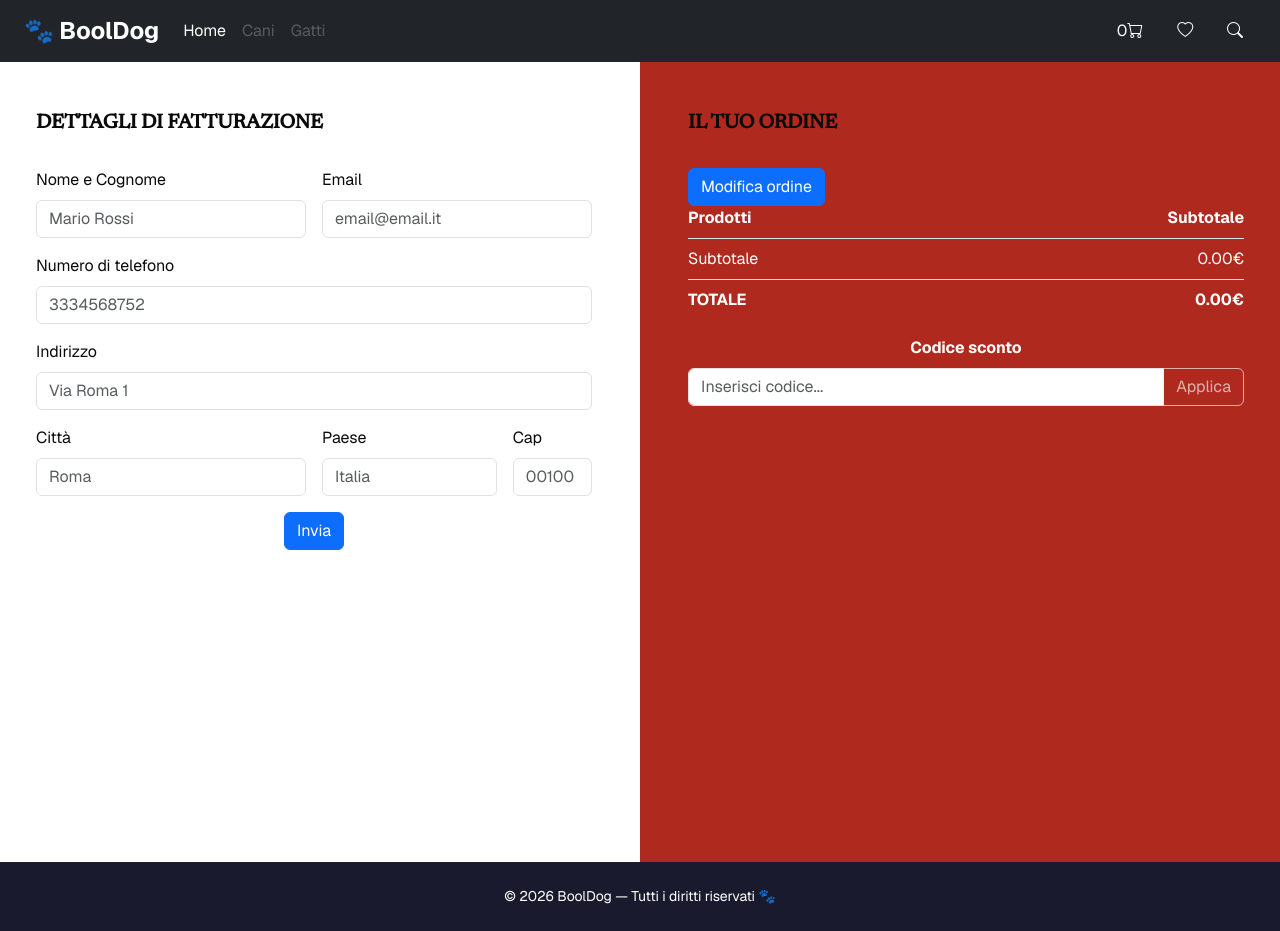
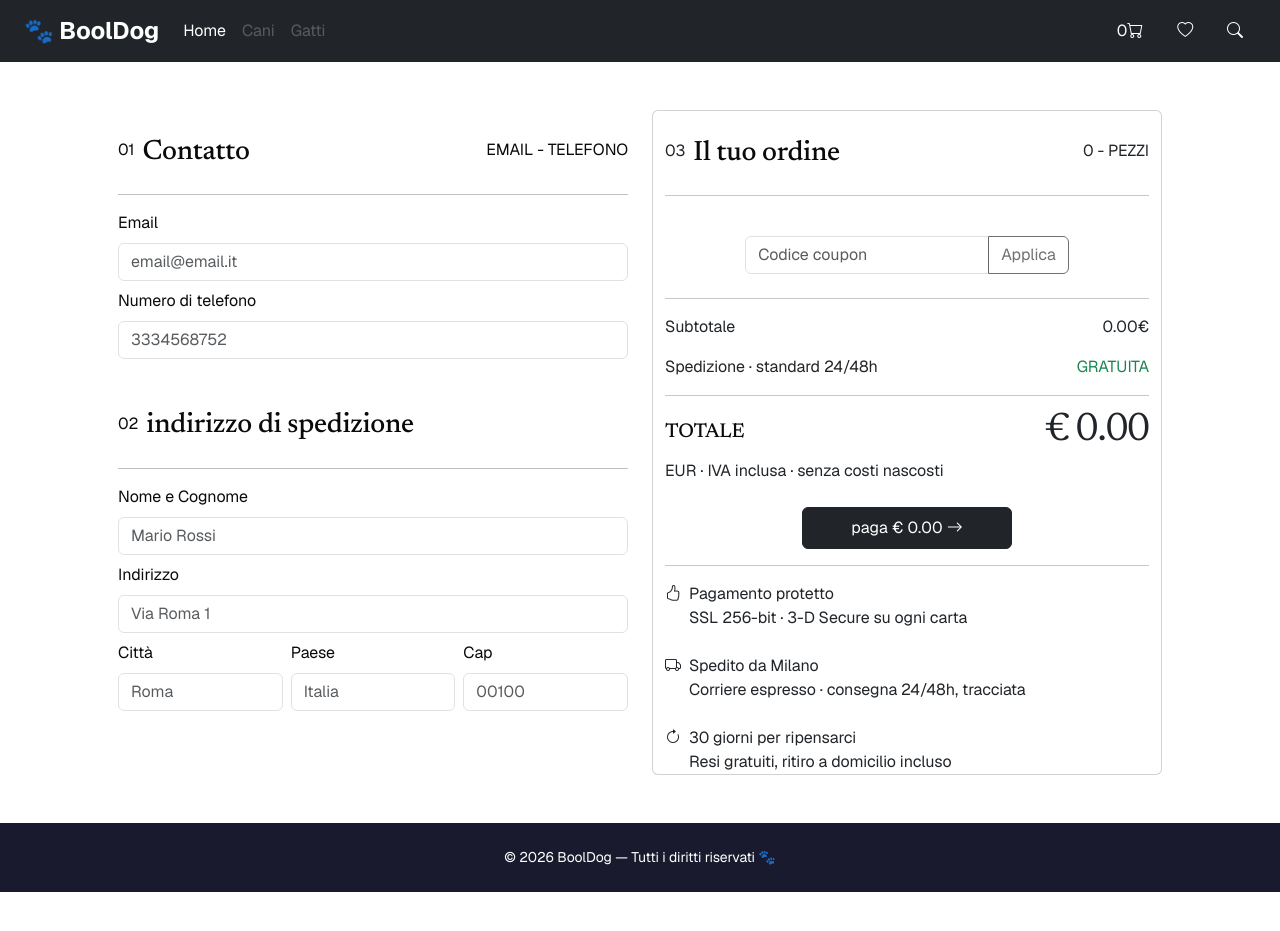
Before and after one commit to Carlo-Falanga/booldog-project-work, a React app in the folder frontend/: page /checkout in a window 1280 px wide. After the commit the page ends 892 px from the top, so only its background shows below. Built offline with nearby package versions, Linux system fonts and the light colour scheme; the HTML template or start-up script is replaced by a standard one.

Commit message:
feat: enhance CheckoutPage with coupon handling and improved layout

```diff
--- a/frontend/src/pages/CheckoutPage.jsx
+++ b/frontend/src/pages/CheckoutPage.jsx
@@ -11,6 +11,7 @@ export default function CheckoutPage() {
     const [discount, setDiscount] = useState(0);
     const [appliedCouponId, setAppliedCouponId] = useState(null);
     const [isLoadingCoupon, setIsLoadingCoupon] = useState(false);
+    const [couponName, setCouponName] = useState(null)
     const { cart, setCart } = useGlobal()
     const [newOrder, setNewOrder] = useState({
         "user_full_name": "",
@@ -30,21 +31,13 @@ export default function CheckoutPage() {
         ]
     })
 
+    const quantityTot = cart.reduce((acc, item) => acc + item.quantity, 0);
+
     const subtotal = cart.reduce(
         (acc, item) => acc + Number(item.price) * item.quantity,
         0,
     );
     const total = Math.max(0, subtotal - discount);
-
-    /*   const handlePhone = (e) => {
-          const value = e.target.value;
-          setPhone(value.replace(/[^0-9]/g, ''));
-      };
-
-      const handleZip = (e) => {
-          const value = e.target.value;
-          setZip(value.replace(/[^0-9]/g, ''));
-      }; */
 
     function handleChange(e) {
         const { id, value } = e.target;
@@ -94,6 +87,9 @@ export default function CheckoutPage() {
                 setAppliedCouponId(data.coupon?.id ?? null);
                 setCouponStatus("valid");
                 setCouponMessage(`Coupon applicato! Sconto di ${data.discount}€`);
+                setCouponName(data.coupon)
+
+                console.log(data)
             } else {
                 setDiscount(0);
                 setCouponStatus("invalid");
@@ -114,27 +110,33 @@ export default function CheckoutPage() {
         setCouponMessage("");
         setDiscount(0);
         setAppliedCouponId(null);
+        setCouponName(null)
     };
 
 
 
     return (
         <>
-            <div className="row">
+            <form onSubmit={handleSubmit}>
+                <div className="container d-flex justify-content-center p-5">
+                    <div className="row row-cols row-cols-sm-1 row-cols-md-2">
+                        <div className="col">
 
-                <div className="col-sm-12 col-md-6 pt-5 px-5">
-                    <h5 className="pb-4 fw-bold">DETTAGLI DI FATTURAZIONE</h5>
-
-                    <form className="row g-3" onSubmit={handleSubmit}>
-                        <div className="col-md-6">
-                            <label htmlFor="inputFullName" className="form-label">Nome e Cognome</label>
-                            <input value={newOrder.user_full_name} id="user_full_name" onChange={handleChange} type="text" className="form-control" placeholder="Mario Rossi" required />
+                            {/* CONTATTO */}
+                            <div className="d-flex justify-content-between align-items-end">
+                                <div className="d-flex gap-2 align-items-end mt-4">
+                                    <p>01</p>
+                                    <h3>Contatto</h3>
                                 </div>
-                        <div className="col-md-6">
+                                <p>EMAIL - TELEFONO</p>
+                            </div>
+                            <hr />
+                            <div className="d-flex flex-column gap-2">
+                                <div>
                                     <label htmlFor="inputEmail4" className="form-label">Email</label>
                                     <input value={newOrder.email} id="email" onChange={handleChange} type="email" className="form-control" placeholder="email@email.it" required />
                                 </div>
-                        <div className="col-12">
+                                <div>
                                     <label htmlFor="inputTel" className="form-label">Numero di telefono</label>
                                     <input value={newOrder.phone_number} id="phone_number" onChange={(e) => {
                                         e.target.value = e.target.value.replace(/[^0-9]/g, "").slice(0, 15);
@@ -142,19 +144,36 @@ export default function CheckoutPage() {
                                     }} type="text"
                                         inputMode="numeric" className="form-control" placeholder="3334568752" maxLength="15" minLength="11" required />
                                 </div>
-                        <div className="col-12">
+                            </div>
+
+                            {/* SPEDIZIONE */}
+                            <div className="mt-5">
+                                <div className="d-flex gap-2 align-items-end">
+                                    <p>02</p>
+                                    <h3>indirizzo di spedizione</h3>
+                                </div>
+
+                            </div>
+                            <hr />
+                            <div className="d-flex flex-column gap-2">
+                                <div>
+                                    <label htmlFor="inputFullName" className="form-label">Nome e Cognome</label>
+                                    <input value={newOrder.user_full_name} id="user_full_name" onChange={handleChange} type="text" className="form-control" placeholder="Mario Rossi" required />
+                                </div>
+                                <div>
                                     <label htmlFor="inputAddress" className="form-label">Indirizzo</label>
                                     <input value={newOrder.address} id="address" onChange={handleChange} type="text" className="form-control" placeholder="Via Roma 1" required />
                                 </div>
-                        <div className="col-md-6">
+                                <div className="d-flex gap-2 mb-3">
+                                    <div>
                                         <label htmlFor="inputCity" className="form-label">Città</label>
                                         <input value={newOrder.city} id="city" onChange={handleChange} type="text" className="form-control" placeholder="Roma" required />
                                     </div>
-                        <div className="col-md-4">
+                                    <div>
                                         <label htmlFor="inputState" className="form-label">Paese</label>
                                         <input value={newOrder.country} id="country" onChange={handleChange} type="text" className="form-control" placeholder="Italia" required />
                                     </div>
-                        <div className="col-md-2">
+                                    <div>
                                         <label htmlFor="inputZip" className="form-label">Cap</label>
                                         <input value={newOrder.zipcode} id="zipcode" onChange={(e) => {
                                             e.target.value = e.target.value.replace(/[^0-9]/g, "").slice(0, 15);
@@ -162,56 +181,40 @@ export default function CheckoutPage() {
                                         }} type="text"
                                             inputMode="numeric" className="form-control" placeholder="00100" maxLength="5" minLength="5" required />
                                     </div>
-                        <div className="col-12 d-flex justify-content-center">
-                            <button type="submit" className="btn btn-primary">Invia</button>
-                        </div>
-                    </form>
-                </div>
-
-
-                <div id="order_section" className="col-sm-12 col-md-6 pt-5 px-5 text-white">
-                    <h5 className="pb-4 fw-bold">IL TUO ORDINE</h5>
-                    <Link to="/cart" className="btn btn-primary">Modifica ordine</Link >
-
-                    <div className="d-flex justify-content-between  border-bottom pb-2 mb-2 ">
-                        <div>
-                            <span className="fw-bold">Prodotti</span>
-                            {cart.map(item => <p key={item.id}>{item.name} <i class="bi bi-x"><span className="fw-bold">{item.quantity}</span></i></p>)}
-
-                        </div>
-
-                        <div>
-                            <span className="fw-bold">Subtotale</span>
-                            {cart.map(item => <p key={item.id} className="d-flex justify-content-center">{item.price}</p>)}
 
                                 </div>
                             </div>
 
-
-                    <div className="d-flex justify-content-between mb-2">
-                        <span>Subtotale</span>
-                        <span>{subtotal.toFixed(2)}€</span>
                         </div>
 
 
-                    {discount > 0 && (
-                        <div className="d-flex justify-content-between mb-2 text-success">
-                            <span>Sconto coupon</span>
-                            <span>- {discount.toFixed(2)}€</span>
-                        </div>
-                    )}
 
 
-                    <div className="d-flex justify-content-between fw-bold border-top pt-2 mt-2">
-                        <span>TOTALE</span>
-                        <span>{total.toFixed(2)}€</span>
+                        <div className="col">
+                            <div className="card">
+                                <div className="container">
+                                    <div className="d-flex justify-content-between align-items-end">
+                                        <div className="d-flex gap-2 align-items-end mt-4">
+                                            <p>03</p>
+                                            <h3>Il tuo ordine</h3>
                                         </div>
+                                        <p>{quantityTot} - PEZZI</p>
+                                    </div>
+                                    <hr />
 
-                    <div className="pt-4">
-                        <label htmlFor="inputCoupon" className="form-label fw-bold d-flex justify-content-center">
-                            Codice sconto
-                        </label>
-
+                                    <div className="d-flex flex-column gap-3">
+                                        {cart.map(item => (
+                                            <div className="d-flex justify-content-between align-items-center">
+                                                <div className="d-flex flex-column">
+                                                    <span>{item.brand_name}</span>
+                                                    <span>{item.name} <i class="bi bi-x"></i>{item.quantity}</span>
+                                                </div>
+                                                <span>€{item.price}</span>
+                                            </div>
+                                        ))}
+                                    </div>
+                                    {/* COUPON */}
+                                    <div className="d-flex justify-content-center mt-4 mb-4">
                                         <form onSubmit={handleApplyCoupon}>
                                             <div className="input-group">
                                                 <input
@@ -222,7 +225,7 @@ export default function CheckoutPage() {
                                                     value={couponCode}
                                                     onChange={(e) => setCouponCode(e.target.value)}
                                                     disabled={couponStatus === "valid"}
-                                    placeholder="Inserisci codice..."
+                                                    placeholder="Codice coupon"
                                                 />
                                                 {couponStatus === "valid" ? (
                                                     <button className="btn btn-outline-danger" onClick={handleRemoveCoupon} type="button">
@@ -230,7 +233,7 @@ export default function CheckoutPage() {
                                                     </button>
                                                 ) : (
                                                     <button
-                                        className="btn btn-outline-light"
+                                                        className="btn "
                                                         onClick={handleApplyCoupon}
                                                         type="button"
                                                         disabled={isLoadingCoupon || !couponCode.trim()}
@@ -251,9 +254,68 @@ export default function CheckoutPage() {
                                         </form>
                                     </div>
 
+                                    <hr />
+
+                                    <div className="d-flex flex-column gap-3">
+                                        <div className="d-flex justify-content-between">
+                                            <span>Subtotale</span>
+                                            <span>{subtotal.toFixed(2)}€</span>
+                                        </div>
+                                        {couponStatus==="valid" &&
+                                         <div className="d-flex justify-content-between">
+                                            <span>Coupon <span className="text-success fw-bold">{couponName.code}</span></span>
+                                            <span className="text-danger fw-bold">-{discount}€</span>
+                                        </div> }
+                                        <div className="d-flex justify-content-between">
+                                            <span>Spedizione · standard 24/48h</span>
+                                            <span className="text-success">GRATUITA</span>
+                                        </div>
+                                    </div>
+
+                                    <hr />
+
+                                    <div className="d-flex justify-content-between align-items-center">
+                                        <h5>TOTALE</h5>
+                                        <h1>€ {total.toFixed(2)}</h1>
+                                    </div>
+                                    <span>EUR · IVA inclusa · senza costi nascosti</span>
+                                    <div className="d-flex justify-content-center mt-4 mb-3">
+                                         <button type="submit" className="btn btn-dark px-5 py-2">paga € {total.toFixed(2)} <i class="bi bi-arrow-right"></i></button>
+                                    </div>
+
+                                    <hr />
+
+                                    <div className="d-flex flex-column gap-4">
+                                        <div className="d-flex gap-2">
+                                            <div><i class="bi bi-hand-thumbs-up"></i></div>
+                                            <div className="d-flex flex-column">
+                                                <span>Pagamento protetto</span>
+                                                <span>SSL 256-bit · 3-D Secure su ogni carta</span>
 
                                             </div>
-            </div >
+                                        </div>
+                                        <div className="d-flex gap-2">
+                                            <div><i class="bi bi-truck"></i></div>
+                                            <div className="d-flex flex-column">
+                                                <span>Spedito da Milano</span>
+                                                <span>Corriere espresso · consegna 24/48h, tracciata</span>
+
+                                            </div>
+                                        </div>
+                                         <div className="d-flex gap-2">
+                                            <div><i class="bi bi-arrow-clockwise"></i></div>
+                                            <div className="d-flex flex-column">
+                                                <span>30 giorni per ripensarci</span>
+                                                <span>Resi gratuiti, ritiro a domicilio incluso</span>
+                                            </div>
+                                        </div>
+                                    </div>
+                                </div>
+                            </div>
+                        </div>
+                    </div>
+                </div>
+            </form>
         </>
     );
 }
```
Lines whose indentation alone changed are shown as unchanged.
